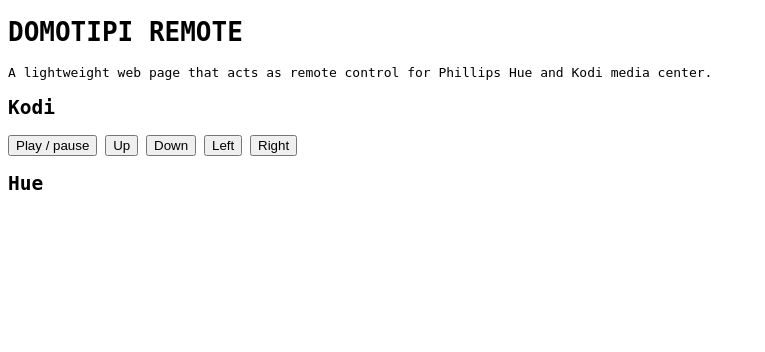
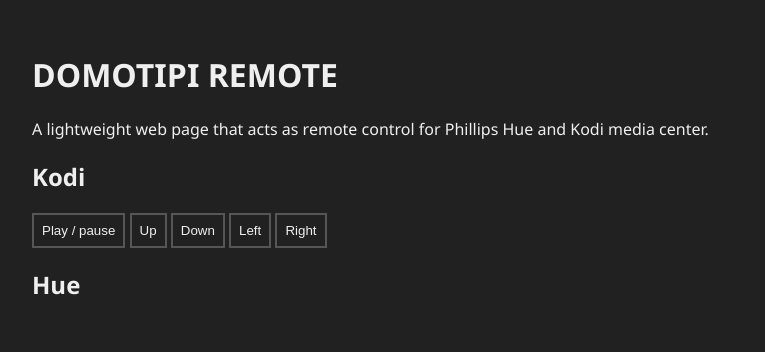
Before and after one commit to ruudrenssen/domotipi, a Flask app: page / in a window 1280 px wide. Shown: the top 352 px of the page, without its empty margins (0-765 px from the left). Run offline with Flask 2, Linux system fonts and the light colour scheme; parts of the project's set-up code (start-up, migrations or seed data) failed here and were passed over.

Commit message:
colormode

```diff
--- a/python/static/css/styles.css
+++ b/python/static/css/styles.css
@@ -1,3 +1,40 @@
+:root {
+    --gutter: 1rem;
+    --small-gutter: 0.5rem;
+    --foreground: #EFEFEF;
+    --background: #212121;
+    --muted: #565656;
+    --border-width: 2px;
+
+    --border: var(--border-width) solid var(--muted);
+}
+
 html, body {
-    background: red;
+    margin: 0;
+    padding: var(--gutter);
+
+    font-family: 'Segoe UI', Tahoma, Geneva, Verdana, sans-serif;
+    color: var(--foreground);
+
+    background-color: var(--background);
 }
+
+input, button {
+    padding: var(--small-gutter);
+    background-color: transparent;
+    border: var(--border);
+    color: var(--foreground);
+}
+
+.lights {
+    display: grid;
+    grid-gap: var(--gutter);
+
+    grid-template-columns: repeat(auto-fit, minmax(240px, 1fr));
+}
+
+.light {
+    padding: var(--gutter);
+
+    border: var(--border);
+}
--- a/python/templates/all.html
+++ b/python/templates/all.html
@@ -14,21 +14,19 @@
 </form>
 
 <h2>Hue</h2>
-
+<div class="lights">
     {% for light in lights %}
+    <div class="light">
         {% include 'partials/light-form.html' %}
 
         {% if light.type == 'Dimmable light' %}
             {% include 'partials/dimm-light-form.html' %}
-    {% endif %}
-
-    {% if light.type == 'Color temperature light' %}
+        {% elif light.type == 'Color temperature light' %}
             {% include 'partials/dimm-light-form.html' %}
             {% include 'partials/color-temp-form.html' %}
-    {% endif %}
-
-    {% if light.type == 'Extended color light' %}
+        {% elif light.type == 'Extended color light' %}
             {% include 'partials/dimm-light-form.html' %}
+            {% include 'partials/color-mode-form.html' %}
             {% if light.colormode == 'xy' %}
                 {% include 'partials/xy-form.html' %}
             {% elif light.colormode == 'ct' %}
@@ -37,6 +35,7 @@
                 {% include 'partials/hue-form.html' %}
             {% endif %}
         {% endif %}
+    </div>
     {% endfor %}
-
+</div>
 {% endblock %}
--- a/python/templates/layout.html
+++ b/python/templates/layout.html
@@ -4,11 +4,7 @@
 	<meta charset="UTF-8">
 	<meta name="viewport" content="width=device-width, initial-scale=1.0">
 	<meta http-equiv="X-UA-Compatible" content="ie=edge">
-	<style>
-		body {
-			font-family: monospace;
-		}
-	</style>
+	<link rel="stylesheet" href="{{ url_for('static', filename='css/styles.css') }}"">
 	<title>Domotipi</title>
 </head>
 <body>
--- a/python/templates/partials/color-mode-form.html
+++ b/python/templates/partials/color-mode-form.html
@@ -1,4 +1,5 @@
 <form action='/hue' method="POST" name="colormode" id="colormode_{{ light.light_id }}">
+    <input type="text" hidden value="light_{{ light.light_id }}" name="light_id" />
     <button value="xy" name="colormode">xy</button>
     <button value="hs" name="colormode">hs</button>
     <button value="ct" name="colormode">ct</button>
--- a/python/templates/partials/color-temp-form.html
+++ b/python/templates/partials/color-temp-form.html
@@ -2,7 +2,7 @@
     <input type="text" hidden value="light_{{ light.light_id }}" name="light_id" />
     <label>
         Colortemp:
-        <input name="colortemp" type="range" min="154" max="500"/>
+        <input name="colortemp" type="range" min="154" max="500" value="{{ light.colortemp }}"/>
     </label>
     <input type="submit" value="✔">
 </form>
--- a/python/templates/partials/dimm-light-form.html
+++ b/python/templates/partials/dimm-light-form.html
@@ -2,7 +2,7 @@
     <input type="text" hidden value="light_{{ light.light_id }}" name="light_id" />
     <label>
         Brightness:
-        <input name="brightness" type="range" min="1" max="254" value="light_{{ light.brightness}}" />
+        <input name="brightness" type="range" min="1" max="254" value="{{ light.brightness}}" />
     </label>
     <input type="submit" value="✔">
 </form>
```
Also changed, not shown: python/hue.py (+17 -10 lines). Lines whose indentation alone changed are shown as unchanged.
